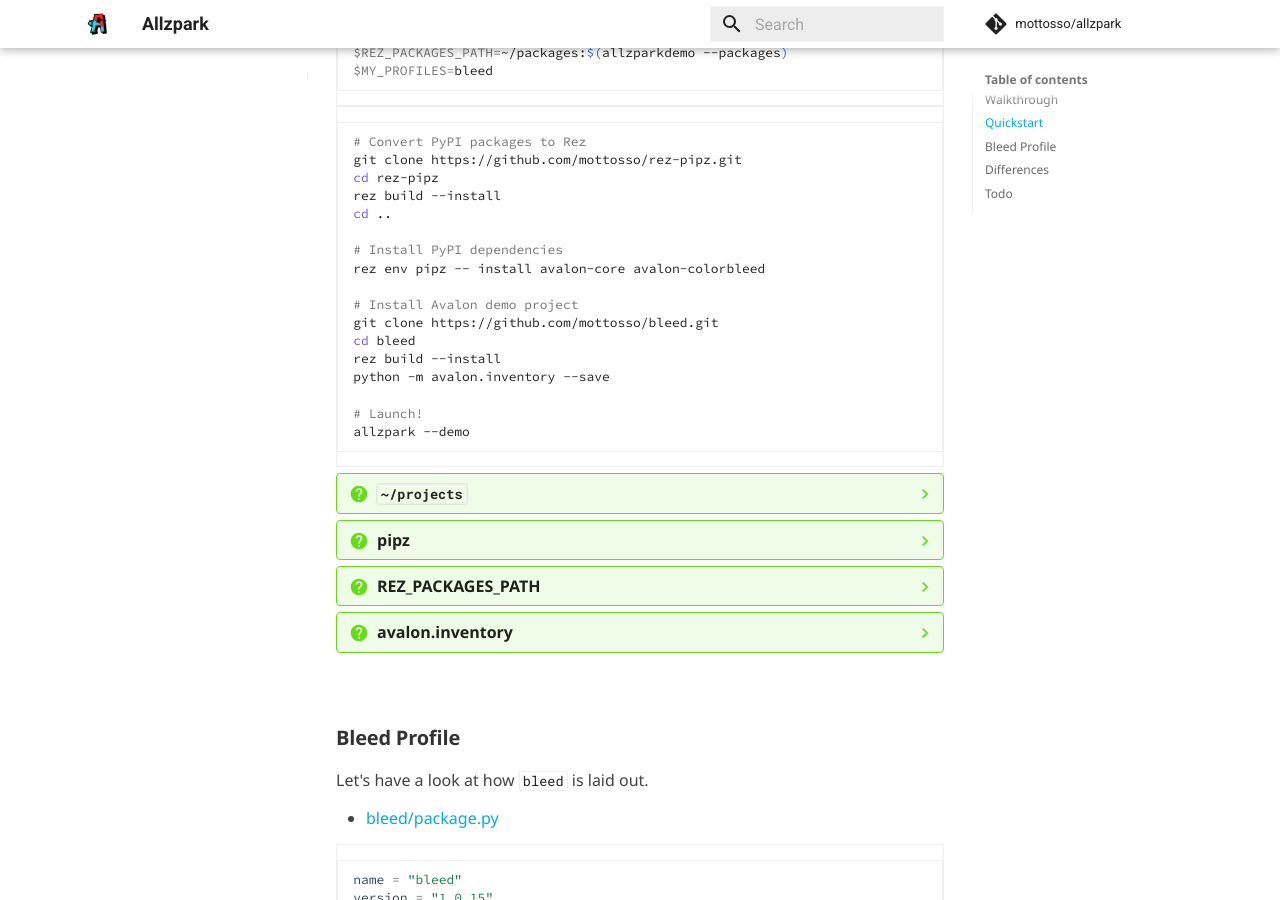
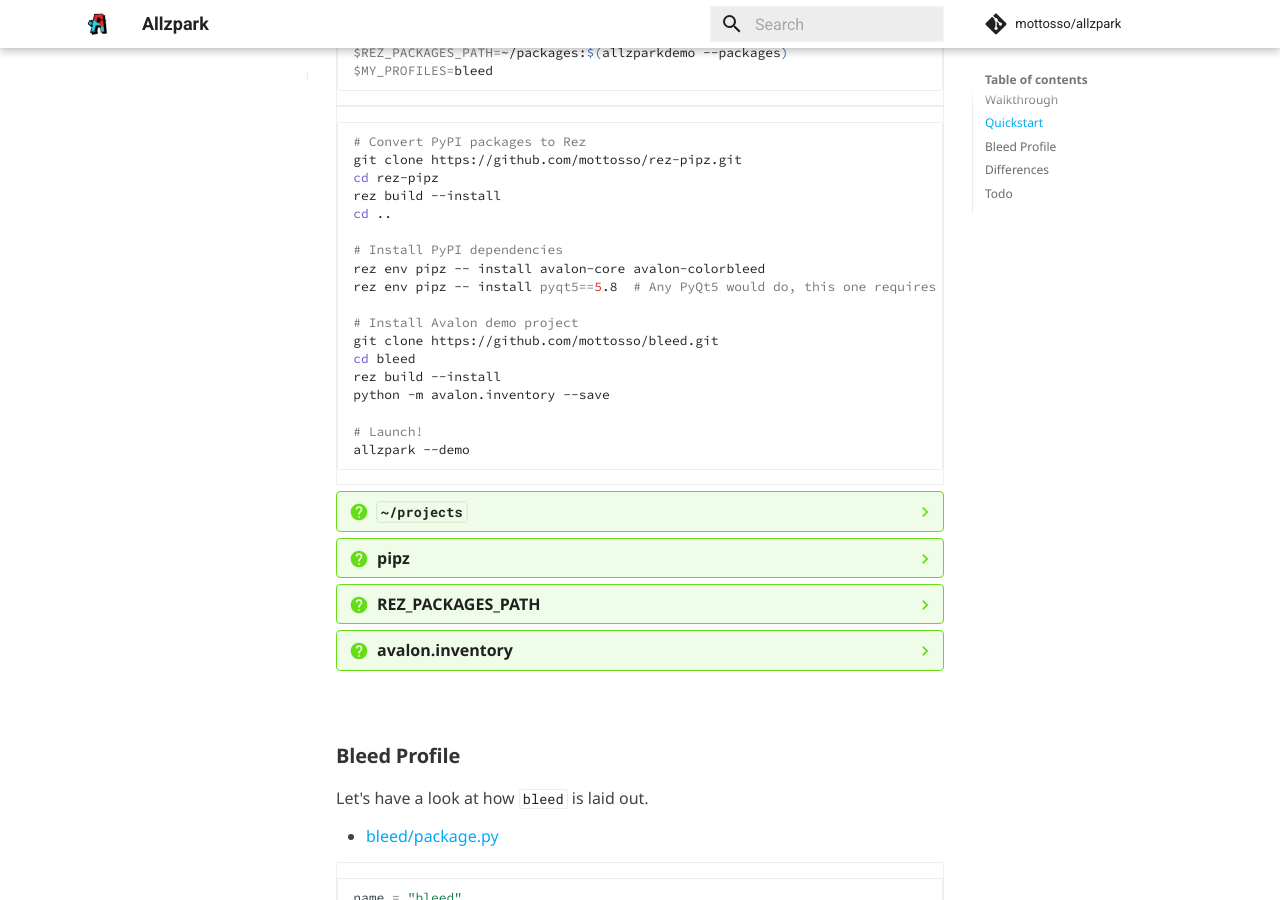
Before and after one commit to mottosso/allzpark, an MkDocs documentation site: the page built from docs/pages/avalon.md, in a window 1280 px wide and 900 px high, scrolled down 863 px. Built offline with MkDocs 1.6.1 and Material for MkDocs 9.7.7, drawn with Linux system fonts in a browser that asks for light colours; comment, search, counter and statistics services are not loaded.

Commit message:
Add PyQt5 as a dependency

```diff
--- a/docs/pages/avalon.md
+++ b/docs/pages/avalon.md
@@ -47,6 +47,7 @@ cd ..
 
 # Install PyPI dependencies
 rez env pipz -- install avalon-core avalon-colorbleed
+rez env pipz -- install pyqt5==5.8  # Any PyQt5 would do, this one requires Python 3
 
 # Install Avalon demo project
 git clone https://github.com/mottosso/bleed.git
```
